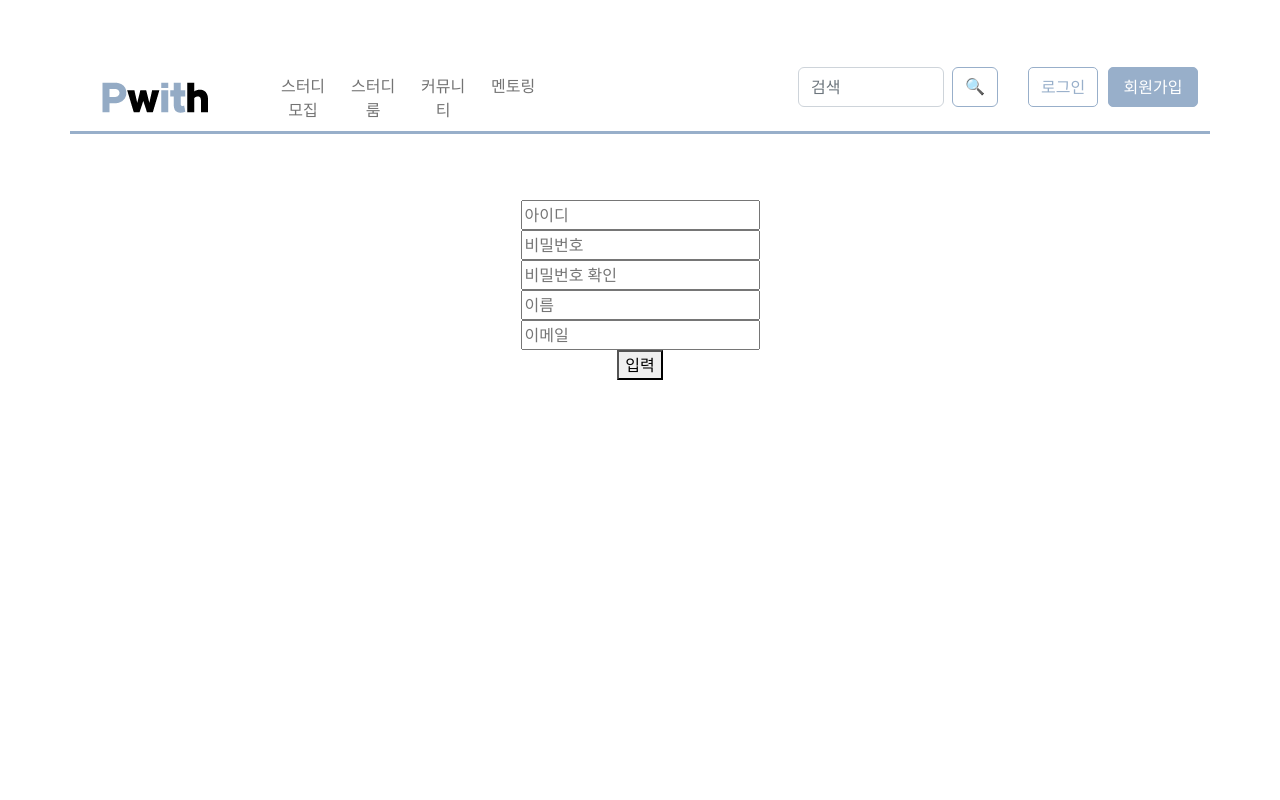
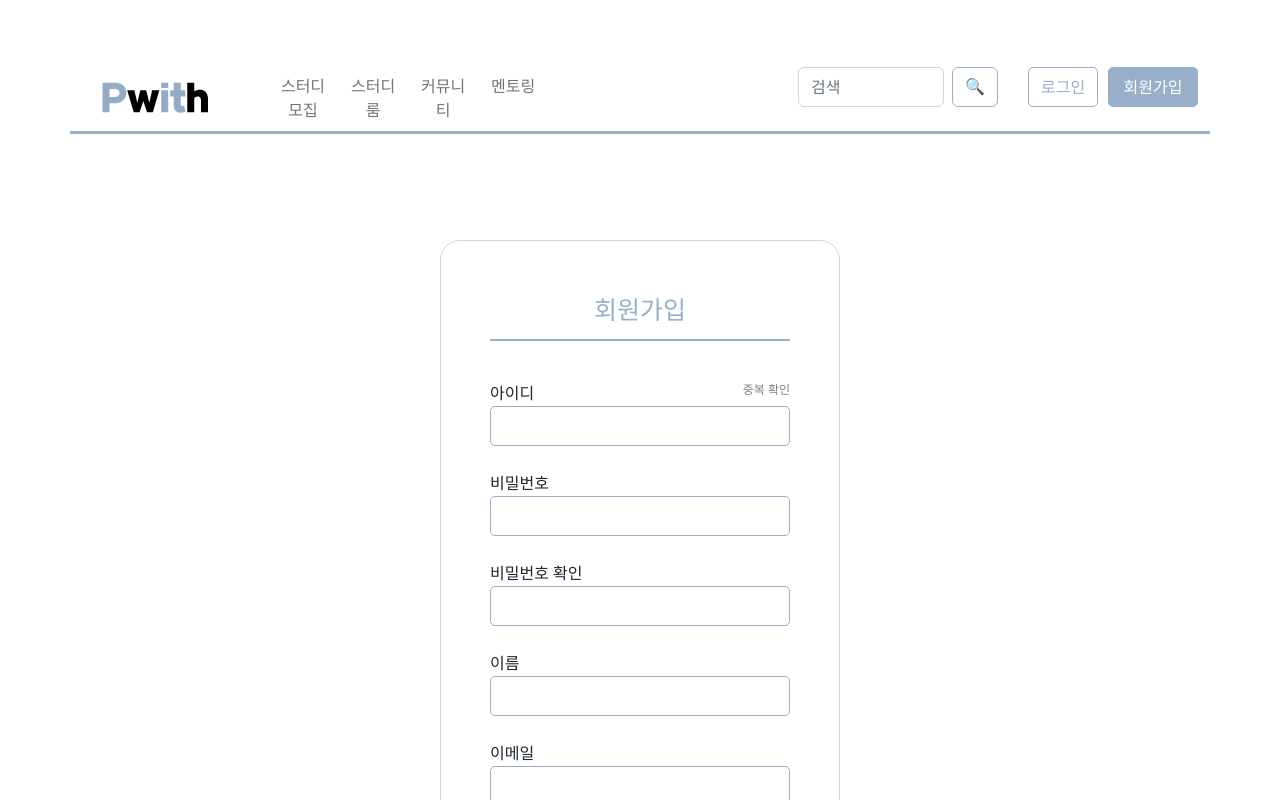
Before and after one commit to kgmin604/pwith, a React (Create React App) app: page /join in a window 1280 px wide. Shown: the top 800 px of the page. Built offline with nearby package versions, Linux system fonts and the light colour scheme; a web font is replaced by a local one.

Commit message:
join 완료 -아이디 중복 확인

```diff
--- a/package.json
+++ b/package.json
@@ -1,7 +1,7 @@
 {
   "name": "flask_react",
   "version": "0.1.0",
-  "proxy": "http://localhost:5000",
+  "proxy": "http://127.0.0.1:5000",
   "private": true,
   "dependencies": {
     "@testing-library/jest-dom": "^5.16.5",
--- a/src/pages/member/join.js
+++ b/src/pages/member/join.js
@@ -1,77 +1,170 @@
 import axios from "axios";
-import React, { useEffect, useState } from "react";
+import { useState } from "react";
+import { useNavigate } from "react-router-dom";
 
 function Join() {
-  // const [joinData, setJoinData] = useState(null);
 
-  // function getData() { // GET 방식 test
-  //   axios({
-  //     method: "GET",
-  //     url: "/join",
-  //   })
-  //     .then((response) => {
-  //       const res = response.data;
-  //       setJoinData({
-  //         memberId: res.id,
-  //         memberPw: res.pw,
-  //         pwChk: res.pwChk,
-  //         memberName: res.name,
-  //         memberEmail: res.email,
-  //       });
-  //     })
-  //     .catch((error) => {
-  //       if (error.response) {
-  //         console.log(error.response);
-  //         console.log(error.response.status);
-  //         console.log(error.response.headers);
-  //       }
-  //     });
-  // }
+  let navigate = useNavigate();
+
+  let [userinput, setUserinput] = useState({
+    'joinId': '',
+    'joinPw': '',
+    'joinPwChk' : '',
+    'joinName' : '',
+    'joinEmail' : ''
+  });
+  let [msg,setMsg] = useState({
+    'joinId': '',
+    'joinPw': '',
+    'joinPwChk' : '',
+    'joinName' : '',
+    'joinEmail' : ''
+  })
+  let [is,setIs] = useState({
+    'joinId': true,
+    'joinPw': false,
+    'joinPwChk' : false,
+    'joinName' : true,
+    'joinEmail' : false
+  })
+  let [poseMsg,setPostMsg] = useState('');
+
+  function inputChange(e){
+    let copyUserinput = {...userinput};
+    copyUserinput[e.target.id] = e.target.value;
+    setUserinput(copyUserinput);
+    setTimeout(()=>{console.log(copyUserinput)},10)
+
+    let copyMsg = {...msg};
+    let copyIs = {...is};
+
+    if(e.target.id === 'joinPw'){
+      const pwRE = /^(?=.*[A-Za-z])(?=.*\d)(?=.*[$@$!%*#?&])[A-Za-z\d$@$!%*#?&]{8,}$/; // 하나 이상의 문자, 하나 이상의 숫자, 하나 이상의 특수문자, 8글자 이상
+      if(!pwRE.test(copyUserinput['joinPw'])){
+        copyMsg['joinPw'] = '비밀번호 조건을 만족하지 않습니다.';
+        setMsg(copyMsg);
+        copyIs['joinPw'] = false;
+        setIs(copyIs);
+      }
+      else{
+        copyMsg['joinPw'] = '조건 만족!';
+        setMsg(copyMsg);
+        copyIs['joinPw'] = true;
+        setIs(copyIs);
+      }
+    }
+    if(e.target.id === 'joinPwChk'){
+      let copyIs = {...is};
+      if(copyUserinput['joinPw']===copyUserinput['joinPwChk']){
+        copyMsg['joinPwChk'] = '비밀번호가 일치합니다.';
+        setMsg(copyMsg);
+        copyIs['joinPwChk'] = true;
+        setIs(copyIs);
+      }
+      else{
+        copyMsg['joinPwChk'] = '비밀번호가 일치하지 않습니다.';
+        setMsg(copyMsg);
+        copyIs['joinPwChk'] = false;
+        setIs(copyIs);
+      }
+    }
+    if(e.target.id === 'joinEmail'){
+      const emailRE = /([\w-.]+)@((\[[0-9]{1,3}\.[0-9]{1,3}\.[0-9]{1,3}\.)|(([\w-]+\.)+))([a-zA-Z]{2,4}|[0-9]{1,3})(\]?)$/;
+      if(!emailRE.test(copyUserinput['joinEmail'])){
+        copyMsg['joinEmail'] = '올바른 이메일 형식이 아닙니다.';
+        setMsg(copyMsg);
+        copyIs['joinEmail'] = false;
+        setIs(copyIs);
+      }
+      else{
+        copyMsg['joinEmail'] = '올바른 이메일 형식입니다.';
+        setMsg(copyMsg);
+        copyIs['joinEmail'] = true;
+        setIs(copyIs);
+      }
+    }
+  }
+
+  function checkID(){
+    // 아이디 중복 확인
+  }
 
   function postData() {
-    let num1 = document.getElementById("memberId").value;
-    let num2 = document.getElementById("memberPw").value;
-    let num3 = document.getElementById("pwChk").value;
-    let num4 = document.getElementById("memberName").value;
-    let num5 = document.getElementById("memberEmail").value;
-    // 이거 react에서 많이 쓰는 방식 맞니? 일단 기본 문법으로 써봤어. 더 좋은 코드 있으면 예쁘게 바꿔줘 ~! - 채영
-
     axios({
       method: "POST",
       url: "/join",
       data: {
-        memberId: `${num1}`,
-        memberPw: `${num2}`,
-        pwChk: `${num3}`,
-        memberName: `${num4}`,
-        memberEmail: `${num5}`,
+        memberId: `${userinput['joinId']}`,
+        memberPw: `${userinput['joinPw']}`,
+        pwChk: `${userinput['joinPwChk']}`,
+        memberName: `${userinput['joinName']}`,
+        memberEmail: `${userinput['joinEmail']}`,
       },
     })
       .then(function a(response) {
         console.log(response);
+        alert('회원 가입 완료!');
+        navigate("/");
       })
       .catch(function (error) {
         console.log(error);
       });
   }
 
+  function isPost(){
+    if(!is['joinId']){
+      setPostMsg('아이디 중복 확인을 해주세요.');
+    }
+    else if(!is['joinPw']){
+      setPostMsg('조건에 맞는 비밀번호를 입력해주세요.');
+    }
+    else if(!is['joinPwChk']){
+      setPostMsg('비밀번호와 일치하지 않습니다.');
+    }
+    else if(!is['joinName']){
+      setPostMsg('이름을 입력해주세요.');
+    }
+    else if(!is['joinEmail']){
+      setPostMsg('형식에 맞는 이메일을 입력해주세요.');
+    }
+    else{
+      setPostMsg('');
+      postData();
+    }
+  }
+
   return (
-    // 서버에 데이터를 전달하기 위해서는 axios를 사용해야 하고, form 태그 필요해서 추가
     <>
-      <form method="POST">
-        <input placeholder="아이디" id="memberId"></input>
-        <br></br>
-        <input placeholder="비밀번호" id="memberPw"></input>
-        <br></br>
-        <input placeholder="비밀번호 확인" id="pwChk"></input>
-        <br></br>
-        <input placeholder="이름" id="memberName"></input>
-        <br></br>
-        <input placeholder="이메일" id="memberEmail"></input>
-        <br></br>
-        {/* 닉네임 안 쓰기로 했어서 지웠어 */}
-      </form>
-      <button onClick={postData}>입력</button>
+      <div style={{'height':'730px', 'margin-bottom':'100px'}} className='round-box'>
+        <div style={{'margin-bottom':'40px'}} className = "top-message">회원가입</div>
+        <form method="POST">
+          <div className="jointext">
+            <span>아이디</span>
+            <span className="idcheckBtn" onClick={checkID}> 중복 확인</span>
+          </div>
+          <input className="box-design1" id="joinId" onChange={e=>inputChange(e)}></input>
+          <div className="msgtext"> {msg['joinId']} </div>
+
+          <div className="jointext">비밀번호</div>
+          <input className="box-design1" type='password' id="joinPw" onChange={e=>inputChange(e)}></input>
+          <div className="msgtext"> {msg['joinPw']} </div>
+
+          <div className="jointext">비밀번호 확인</div>
+          <input className="box-design1" type='password' id="joinPwChk" onChange={e=>inputChange(e)}></input>
+          <div className="msgtext"> {msg['joinPwChk']} </div>
+
+          <div className="jointext">이름</div>
+          <input className="box-design1" id="joinName" onChange={e=>inputChange(e)}></input>
+          <div className="msgtext"> {msg['joinName']} </div>
+
+          <div className="jointext">이메일</div>
+          <input className="box-design1" id="joinEmail" onChange={e=>inputChange(e)}></input>
+          <div className="msgtext"> {msg['joinEmail']} </div>
+
+          <div className="box-design2 mybtn" onClick={isPost}>회원가입</div>
+          <div className="msgtext"> {poseMsg} </div>
+        </form>
+      </div>
     </>
   );
 }
--- a/src/pages/member/login.js
+++ b/src/pages/member/login.js
@@ -10,8 +10,8 @@ function Login(props){
                 <div className="top-message">로그인</div>
 
                 <form method='POST'>
-                    <input className="box-design1" placeholder=" 아이디" name="userid"></input>
-                    <input className="box-design1" placeholder=" 비밀번호" type='password' name="userpw"></input>
+                    <input style={{'margin-top':'20px'}} className="box-design1" placeholder=" 아이디" name="userid"></input>
+                    <input style={{'margin-top':'20px'}} className="box-design1" placeholder=" 비밀번호" type='password' name="userpw"></input>
                     <div className="box-design2 mybtn" onClick={()=>{props.setUser('경민')}}>로그인</div>
                 </form>
 
--- a/src/pages/member/member.css
+++ b/src/pages/member/member.css
@@ -9,7 +9,7 @@
 }
 
 .top-message{
-    width: 350px;
+    width: 300px;
     height: 100px;
     margin : 0 auto;
     margin-bottom: 20px;
@@ -28,7 +28,6 @@
     width: 300px;
     height: 40px;
     margin: 0 auto;
-    margin-top: 20px;
     border: solid 1px;
     border-color: #98AFCA;
     background-color: white;
@@ -48,6 +47,34 @@
     background-color: #98AFCA;
 }
 
+.jointext{
+    margin: 0 auto;
+    margin-top: 10px;
+    margin-bottom: 5px;
+    text-align: left;
+    width: 300px;
+    height: 20px;
+}
+
+.msgtext{
+    margin: 0 auto;
+    width: 300px;
+    height: 15px;
+    font-size: 12px;
+    color:red;
+    text-align: left;
+}
+
+.idcheckBtn{
+    height: 20px;
+    float: right;
+    margin: 0;
+    font-size: 12px;
+    text-align: center;
+    vertical-align: bottom;
+    color: gray;
+    cursor: pointer;
+}
 @font-face {
     font-family: 'TmoneyRoundWind';
     src: url('https://cdn.jsdelivr.net/gh/webfontworld/tmoney/TmoneyRoundWind-Regular.ttf') format("truetype");
```
Also changed, not shown: 2 other files (tests, documents, lock files or other folders).
